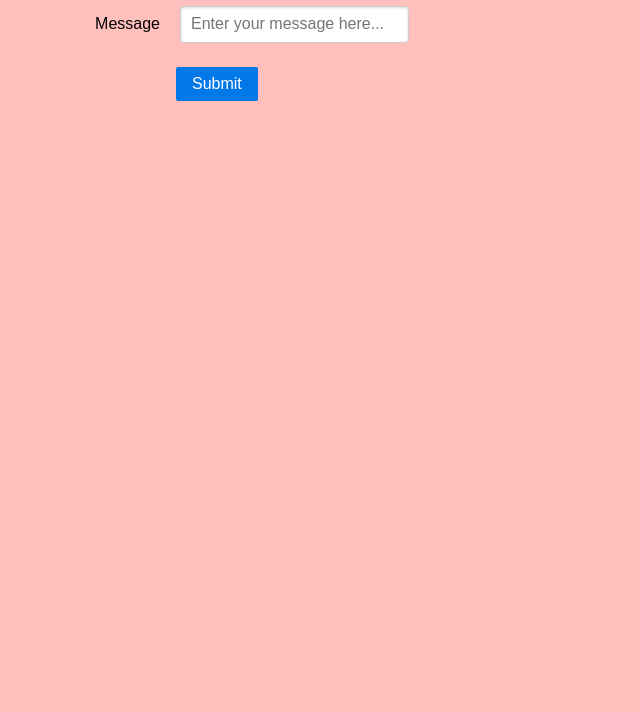
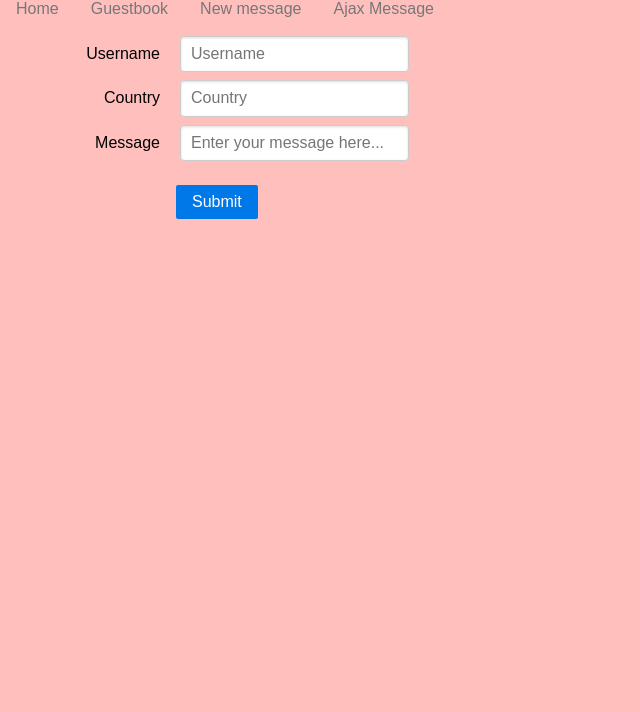
Before and after one commit to laivii/FS-projekti1, a website: page public/newmessage.html in a window 1280 px wide. Shown: the part 88-800 px from the top of the page, without its empty margins (0-640 px from the left). Drawn offline with nearby package versions, Linux system fonts and the light colour scheme.

Commit message:
navigations

```diff
--- a/public/newmessage.html
+++ b/public/newmessage.html
@@ -8,6 +8,25 @@
 		<meta name="viewport" content="width=device-width, initial-scale-1">
 	</head>
 	<body>
+        <h1>New message</h1>
+
+        <div class="pure-menu pure-menu-horizontal">
+			<ul class="pure-menu-list">
+				<li class="pure-menu-item">
+					<a href="/index" class="pure-menu-link">Home</a>
+				</li>
+				<li class="pure-menu-item">
+					<a href="/guestbook" class="pure-menu-link">Guestbook</a>
+				</li>
+				<li class="pure-menu-item">
+					<a href="/newmessage" class="pure-menu-link">New message</a>
+				</li>
+				<li class="pure-menu-item">
+					<a href="/ajaxmessage" class="pure-menu-link">Ajax Message</a>
+				</li>
+			</ul>
+		</div>
+
         <form class="pure-form pure-form-aligned">
             <fieldset>
                 <div class="pure-control-group">
```
Also changed, not shown: public/ajaxmessage.html (+18 -0 lines), public/guestbook.html (+17 -0 lines), public/index.html (+5 -5 lines).
